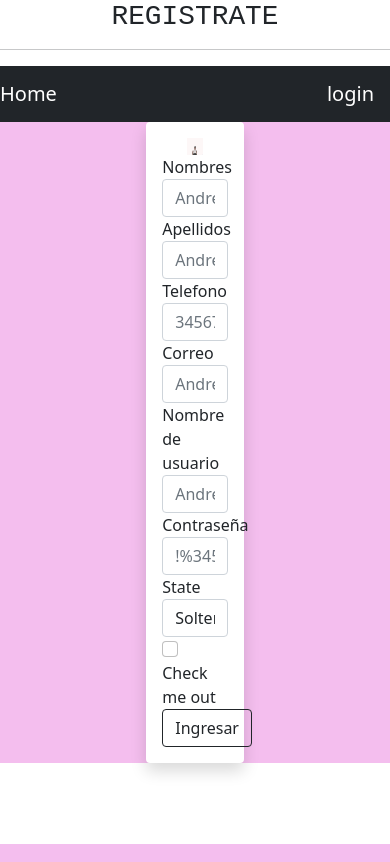
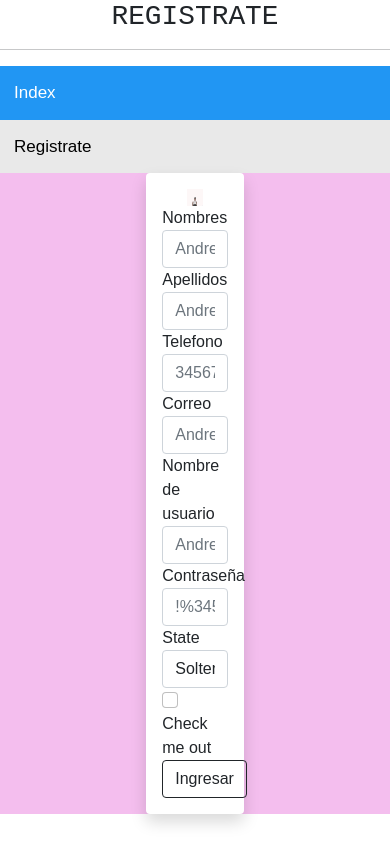
Before and after one commit to ProgrammingFucker/Psicologia, a Flask app: page /link_registro in a window 390 px wide. Run offline with Flask 3, Linux system fonts and the light colour scheme; some libraries are stand-ins or nearby versions.

Commit message:
Final 7.5.2

```diff
--- a/templates/registrate.html
+++ b/templates/registrate.html
@@ -10,7 +10,88 @@
   <link rel="stylesheet" href="{{ url_for('static', filename='css/bootstrap.min.css') }}">
 
   <link rel="stylesheet" href="{{ url_for('static', filename='css/bootstrap-grid.css') }}">
+  <style>
+    * {
+        box-sizing: border-box;
+    }
 
+    body {
+        margin: 0;
+        font-family: Arial, Helvetica, sans-serif;
+    }
+
+    .topnav {
+        overflow: hidden;
+        background-color: #e9e9e9;
+    }
+
+    .topnav a {
+        float: left;
+        display: block;
+        color: black;
+        text-align: center;
+        padding: 14px 16px;
+        text-decoration: none;
+        font-size: 17px;
+    }
+
+    .topnav a:hover {
+        background-color: #ddd;
+        color: black;
+    }
+
+    .topnav a.active {
+        background-color: #2196F3;
+        color: white;
+    }
+
+    .topnav .search-container {
+        float: right;
+    }
+
+    .topnav input[type=text] {
+        padding: 6px;
+        margin-top: 8px;
+        font-size: 17px;
+        border: none;
+    }
+
+    .topnav .search-container button {
+        float: right;
+        padding: 6px 10px;
+        margin-top: 8px;
+        margin-right: 16px;
+        background: #ddd;
+        font-size: 17px;
+        border: none;
+        cursor: pointer;
+    }
+
+    .topnav .search-container button:hover {
+        background: #ccc;
+    }
+
+    @media screen and (max-width: 600px) {
+        .topnav .search-container {
+            float: none;
+        }
+
+        .topnav a,
+        .topnav input[type=text],
+        .topnav .search-container button {
+            float: none;
+            display: block;
+            text-align: left;
+            width: 100%;
+            margin: 0;
+            padding: 14px;
+        }
+
+        .topnav input[type=text] {
+            border: 1px solid #ccc;
+        }
+    }
+</style>
 
 </head>
 
@@ -19,13 +100,10 @@
   <hr>
 
   <div style="background-color: #F4BEEE;">
-    <nav class="navbar navbar-expand-lg navbar-dark bg-dark">
-
-      <a class="navbar-brand" href="{{ url_for('index') }}">Home</a>
-
-      <a class="navbar-brand" href="{{ url_for('p_login') }}">login</a>
-
-    </nav>
+    <div class="topnav">
+      <a class="active" href="{{ url_for('index') }}">Index</a>
+      <a href="{{ url_for('p_register') }}">Registrate</a>
+    </div>
     <div class="container-sm shadow p-3 mb-5 bg-white rounded col-lg-6 col-md-3 col-ms-3 col-3 ">
       <center> <img src="{{ url_for('static', filename='img/juntas.gif') }}" alt="" class="d-block w-25"></center>
 
```
Also changed, not shown: templates/login.html (+86 -7 lines).
